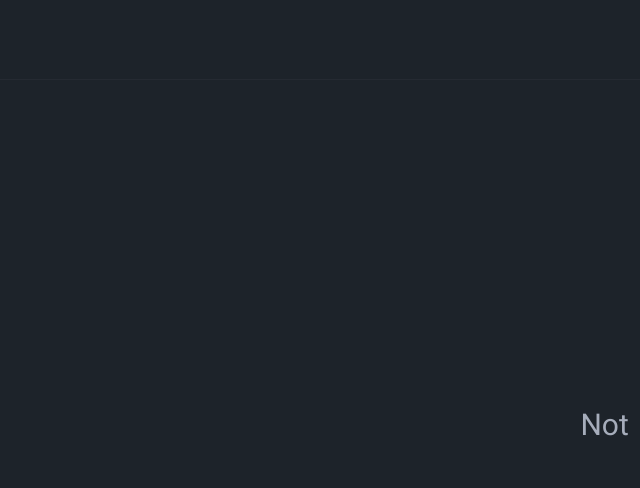
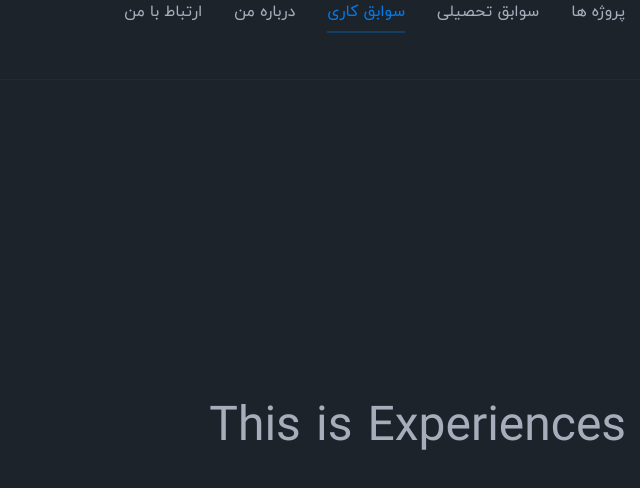
Before and after one commit to Alirezawmoradi/Alirezawmoradi.github.io, a Next.js app: page /experiences in a window 1280 px wide. Before the commit this address had no page. Shown: the top 488 px of the page, without its empty margins (640-1280 px from the left). Built offline with nearby package versions, Linux system fonts and the light colour scheme.

Commit message:
navigation added to header component routing changed navigation pages added

```diff
--- a/src/app/(blog)/blog/page.tsx
+++ /dev/null
@@ -1,5 +0,0 @@
-export default async function Blog() {
-    return(
-        <h1>This is Blog page</h1>
-    )
-}
--- /dev/null
+++ b/src/app/(experience)/experiences/page.tsx
@@ -0,0 +1,5 @@
+export default async function Experiences() {
+    return(
+        <h1 className='text-5xl flex justify-center items-center w-full'>This is Experiences page</h1>
+    )
+}
--- /dev/null
+++ b/src/app/(experience)/projects/page.tsx
@@ -0,0 +1,5 @@
+export default async function Projects() {
+    return(
+        <h1 className='text-5xl flex justify-center items-center w-full'>This is Projects page</h1>
+    )
+}
--- /dev/null
+++ b/src/app/(experience)/skills/page.tsx
@@ -0,0 +1,5 @@
+export default async function Skills() {
+    return(
+        <h1 className='text-5xl flex justify-center items-center w-full'>This is Skills page</h1>
+    )
+}
--- /dev/null
+++ b/src/app/(information)/about/page.tsx
@@ -0,0 +1,5 @@
+export default async function About() {
+    return(
+        <h1 className='text-5xl flex justify-center items-center w-full'>This is About page</h1>
+    )
+}
--- /dev/null
+++ b/src/app/(information)/contact/page.tsx
@@ -0,0 +1,5 @@
+export default async function Contact() {
+    return(
+        <h1 className='text-5xl flex justify-center items-center w-full'>This is Contact page</h1>
+    )
+}
--- /dev/null
+++ b/src/app/(information)/education/page.tsx
@@ -0,0 +1,5 @@
+export default async function Education() {
+    return(
+        <h1 className='text-5xl flex justify-center items-center w-full'>This is Education page</h1>
+    )
+}
--- a/src/app/_components/header/header.tsx
+++ b/src/app/_components/header/header.tsx
@@ -1,9 +1,12 @@
 import React from "react";
+import {TopNavigation} from "@/app/_components/header/top-navigation";
 
 export const Header: React.FC = () => {
-    return(
-        <div className='border-b dark:border-base-content dark:border-opacity-5'>
-            HEADER
-        </div>
+    return (
+        <header className='border-b dark:border-base-content dark:border-opacity-5'>
+            <div className='flex items-center justify-center'>
+                <TopNavigation/>
+            </div>
+        </header>
     )
 }
--- /dev/null
+++ b/src/app/_components/header/top-navigation.tsx
@@ -0,0 +1,48 @@
+'use client'
+import React from "react";
+import Link from "next/link";
+import {usePathname} from "next/navigation";
+
+const menuItems: NavigationMenuItem [] = [
+    {
+        title: 'صفحه اصلی',
+        href: '/'
+    }, {
+        title: 'مهارت ها',
+        href: '/skills'
+    }, {
+        title: 'پروژه ها',
+        href: '/projects'
+    }, {
+        title: 'سوابق تحصیلی',
+        href: '/education'
+    }, {
+        title: 'سوابق کاری',
+        href: '/experiences'
+    }, {
+        title: 'درباره من',
+        href: '/about'
+    }, {
+        title: 'ارتباط با من',
+        href: '/contact'
+    },
+]
+export const TopNavigation: React.FC = () => {
+    const pathname = usePathname();
+    return (
+        <ul className='flex gap-x-8'>
+            {
+                menuItems.map((item) => {
+                    const isActive = pathname === item.href;
+                    return <li key={`navigation-${item.href}`}>
+                        <Link href={item.href}
+                              className={`dark:hover:text-primary transition-colors pb-2 ${isActive && 'border-b-2 dark:text-primary dark:border-primary/30'}`}
+                        >
+                            {item.title}
+                        </Link>
+                    </li>
+                })
+            }
+        </ul>
+    )
+}
--- /dev/null
+++ b/src/types/navigation-menu-item.ts
@@ -0,0 +1,4 @@
+type NavigationMenuItem = {
+    title:string;
+    href:string;
+}
```
